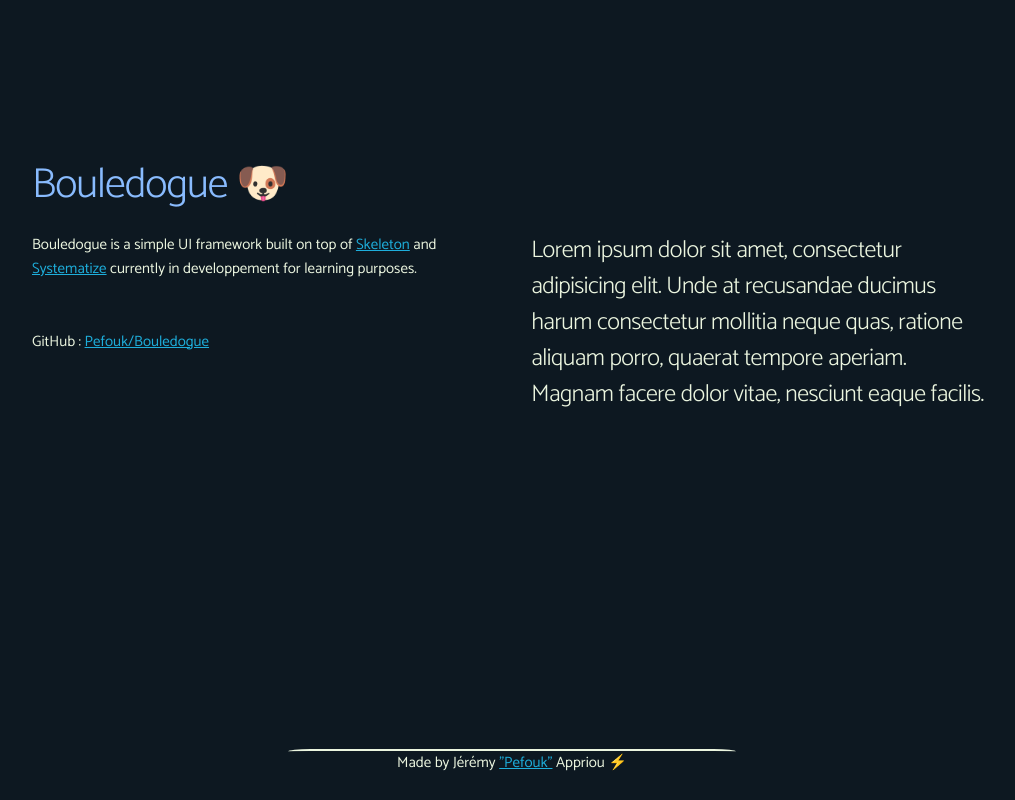
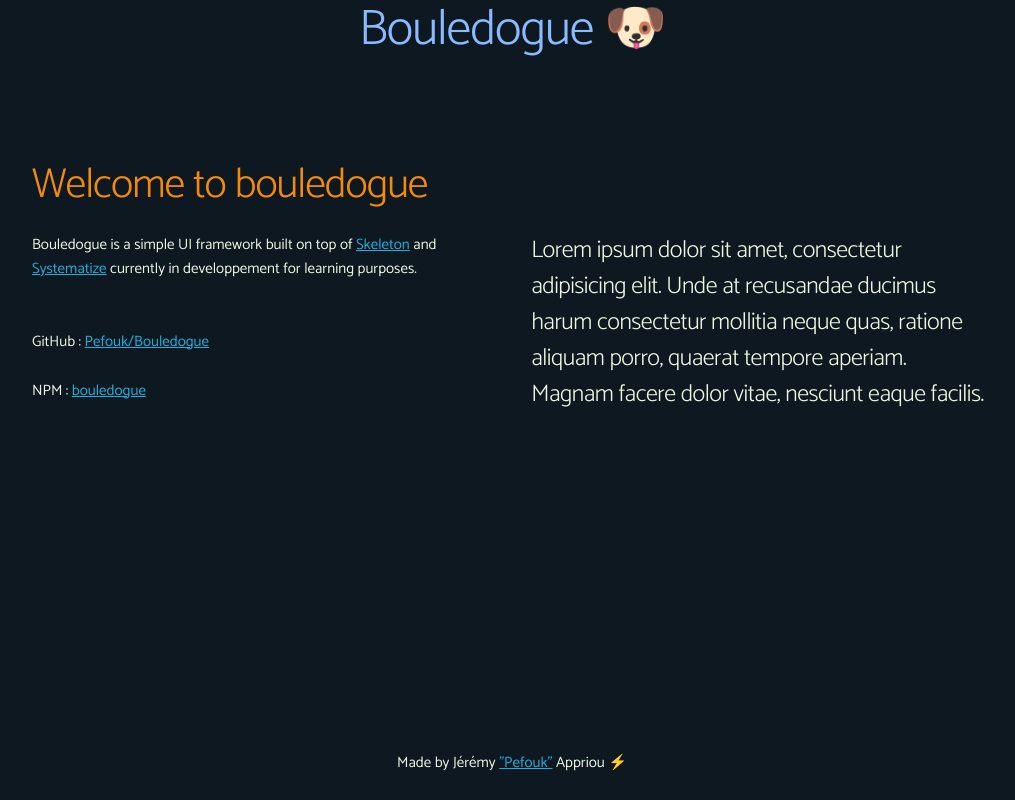
Before and after one commit to Pefouk/Bouledogue, a website: page index.html in a window 1280 px wide. Shown: the whole page, without its empty margins (128-1143 px from the left). Drawn offline with Linux system fonts and the light colour scheme.

Commit message:
header, footer, app and more animations

```diff
--- a/index.html
+++ b/index.html
@@ -2,16 +2,21 @@
 <html lang="en">
   <head>
     <link rel="stylesheet" href="css/bouledogue.css" />
-    <link rel="stylesheet" href="css/additional.css">
+    <!-- <link rel="stylesheet" href="css/additional.css"> -->
     <meta charset="UTF-8" />
     <meta http-equiv="X-UA-Compatible" content="IE=edge" />
     <meta name="viewport" content="width=device-width, initial-scale=1.0" />
     <title>Bouledogue 🐶</title>
   </head>
   <body>
-    <div id="app">
+    <div id="header" class="animated">
+      <div>
+        <h1 class="primary animation slow pulseFromTop hover">Bouledogue 🐶</h1>
+      </div>
+    </div>
+    <div id="app" style="padding-top: 20vh;">
       <div class="container">
-        <h2 class="animate fade-in primary">Bouledogue 🐶</h2>
+        <h2 class="animate slideFromLeft secondary">Welcome to bouledogue</h2>
         <div class="row animated">
           <div class="six columns animate slideFromLeft">
             <p>
@@ -21,6 +26,7 @@
             </p>
             <br>
             <p>GitHub : <a href="https://github.com/Pefouk/Bouledogue">Pefouk/Bouledogue</a></p>
+            <p>NPM : <a href="https://www.npmjs.com/package/bouledogue">bouledogue</a></p>
           </div>
           <div class="six columns animate slideFromRight">
             <h5>Lorem ipsum dolor sit amet, consectetur adipisicing elit. Unde at recusandae ducimus harum consectetur mollitia neque quas, ratione aliquam porro, quaerat tempore aperiam. Magnam facere dolor vitae, nesciunt eaque facilis.</h3>
--- a/scss/_animations.scss
+++ b/scss/_animations.scss
@@ -104,10 +104,36 @@
   }
 }
 
-.animate.animate.slideFromBottom {
+.animation.slideFromBottom {
   animation: slideBottom $slideDuration ease-out $slideDelay 1 both;
 }
 
 .animation.slideToBottom {
   animation: slideBottom $slideDuration ease-in $slideDelay 1 reverse both;
 }
+
+// Pulse
+/// Slow Pulse from top
+
+@keyframes pulse {
+  0% {
+    transform: scale(1);
+    opacity: 1;
+  }
+  30% {
+    transform: scale(0.5, 1);
+  }
+  100% {
+    transform: scale(2, 1);
+    opacity: 0.8;
+  }
+}
+
+.animation.slow.pulseFromTop.hover {
+  transform-origin: top center;
+  animation: pulse $pulseSlowDuration alternate infinite;
+  animation-play-state: paused;
+  &:hover {
+    animation-play-state: running;
+  }
+}
--- /dev/null
+++ b/scss/_app.scss
@@ -0,0 +1,10 @@
+body {
+  position: relative;
+  min-height: 100vh;
+}
+
+#app {
+  position: relative;
+  padding-bottom: 80px;
+  padding-top: 70px;
+}
--- /dev/null
+++ b/scss/_footer.scss
@@ -0,0 +1,8 @@
+#footer {
+  position: absolute;
+  bottom: 0;
+  width: 100%;
+  display: flex;
+  justify-content: center;
+  text-align: center;
+}
--- /dev/null
+++ b/scss/_header.scss
@@ -0,0 +1,13 @@
+#header {
+  position: absolute;
+  top: 0;
+  display: flex;
+  justify-content: center;
+  text-align: center;
+  width: 100%;
+  z-index: 1;
+}
+
+.header.title {
+text-decoration: none;
+}
--- a/scss/_variables.scss
+++ b/scss/_variables.scss
@@ -44,3 +44,5 @@
 $slideDuration: 100ms + $slideDelay;
 $slideX: 50vw;
 $slideY: 20vh;
+/// Pulse
+$pulseSlowDuration: 1500ms;
--- a/scss/bouledogue.scss
+++ b/scss/bouledogue.scss
@@ -4,6 +4,9 @@
 @import "colors";
 @import "animations";
 @import "buttons";
+@import "footer";
+@import "header";
+@import "app";
 @import url("https://fonts.googleapis.com/css2?family=Catamaran:wght@300;400;500;700&display=swap");
 
 body {
```
Also changed, not shown: css/bouledogue.css.
